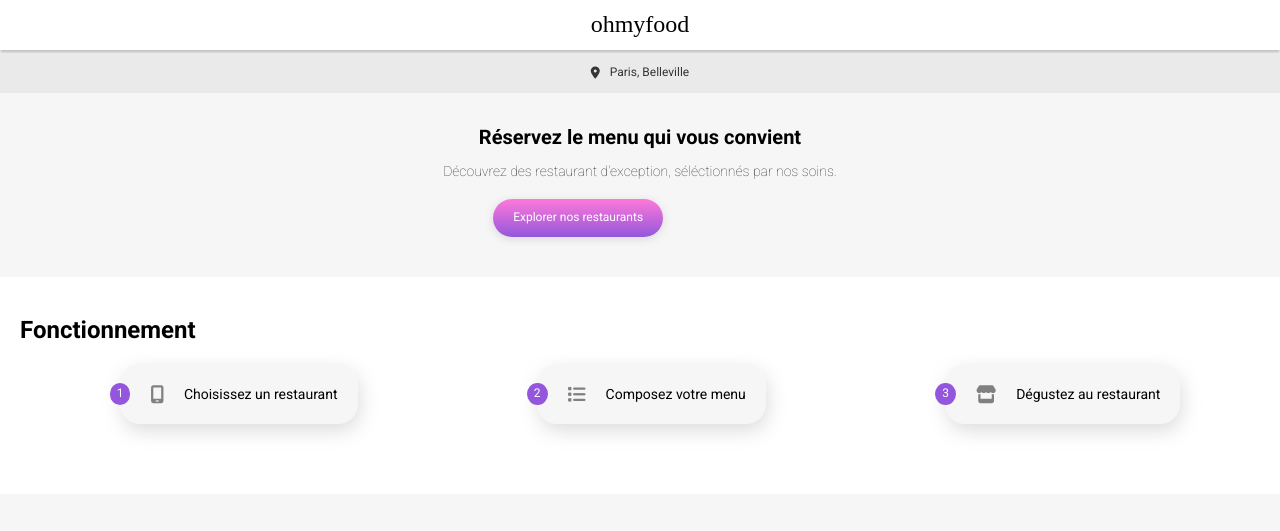
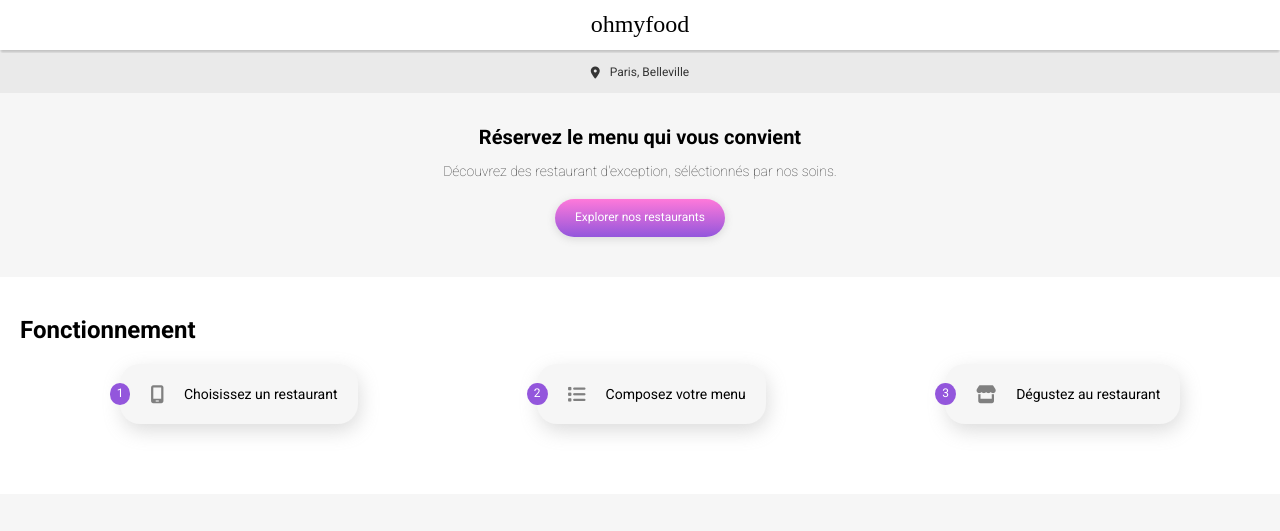
Before and after one commit to AlexGrouard/OC-Project-3, a plain HTML site: page index.html in a window 1280 px wide. Shown: the top 531 px of the page. Drawn offline with Linux system fonts and the light colour scheme; a web font is replaced by a local one.

Commit message:
correction btn

```diff
--- a/css/css.scss
+++ b/css/css.scss
@@ -100,6 +100,7 @@ header {
     padding: 20px 0;
 }
 .presentation__box{
+    @include full-center;
     display: flex;
     flex-direction: column;
     max-width: 90%;
@@ -114,7 +115,7 @@ header {
     .btn{
         background: linear-gradient($secondary,$primary);
         border-radius: 30px;
-        margin: 20px 50px;
+        margin: 20px 0;
         padding: 0 20px;
         width: max-content;
         box-shadow: rgba(99, 99, 99, 0.2) 0px 2px 8px 0px;
```
Also changed, not shown: css/css.css, 1 other file.
